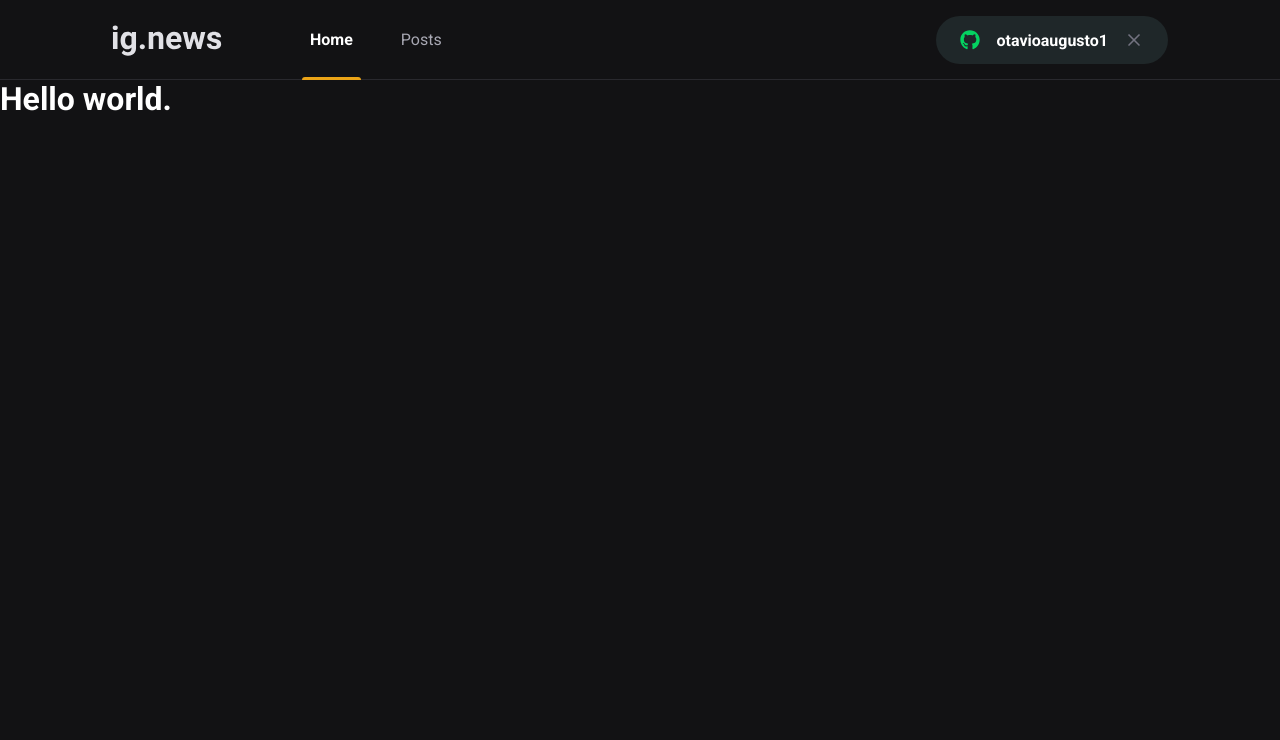
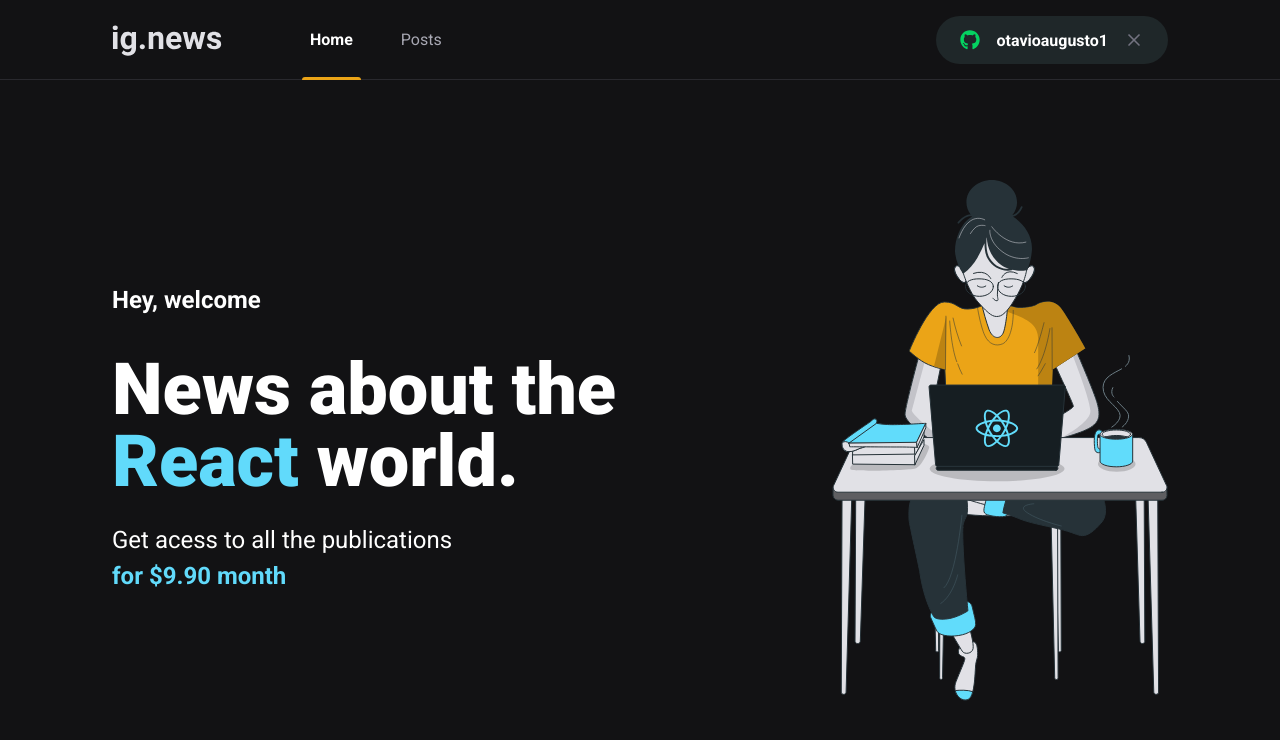
Before and after one commit to otavioaugusto1/ignite-React-Fundamentos-Nextjs-Rocketseat, a Next.js app in the folder ignews/: page / in a window 1280 px wide. Shown: the top 740 px of the page. Built offline with nearby package versions, Linux system fonts and the light colour scheme.

Commit message:
Página home

```diff
--- /dev/null
+++ b/ignews/src/pages/home.module.scss
@@ -0,0 +1,36 @@
+.contentContainer{
+    max-width: 1120px;
+    margin: 0 auto;
+    padding: 0 2rem;
+    height: calc(100vh - 5rem);
+    display: flex;
+    align-items: center;
+    justify-content: space-between;
+}
+.hero{
+    max-width: 600px;
+
+    > span{
+        font-size: 1.5rem;
+        font-weight: bold;
+    }
+    h1{
+        font-size: 4.5rem;
+        line-height: 4.5rem;
+        font-weight: 900;
+        margin-top: 2.5rem;
+        span{
+            color: var(--cyan-500);
+        }
+    }
+    p{
+        font-size: 1.5rem;
+        line-height: 2.25rem;
+        margin-top: 1.5rem;
+
+        span{
+            color: var(--cyan-500);
+            font-weight: bold;
+        }
+    }
+}
--- a/ignews/src/pages/index.tsx
+++ b/ignews/src/pages/index.tsx
@@ -1,12 +1,22 @@
 import Head from 'next/head'
-
+import styles from './home.module.scss'
 export default function Home() {
   return (
     <>
     <Head>
         <title>Início | ig.news</title>
-      </Head>
-    <h1> Hello world.</h1>
+    </Head>
+    <main className = {styles.contentContainer}>
+      <section className = {styles.hero}>
+        <span>Hey, welcome</span>
+        <h1>News about the <span>React</span> world.</h1>
+        <p>
+          Get acess to all the publications <br />
+          <span>for $9.90 month</span>
+        </p>
+      </section>
+      <img src="/images/avatar.svg" alt="Girl coding" />
+    </main>
     </>
   )
 }
```
